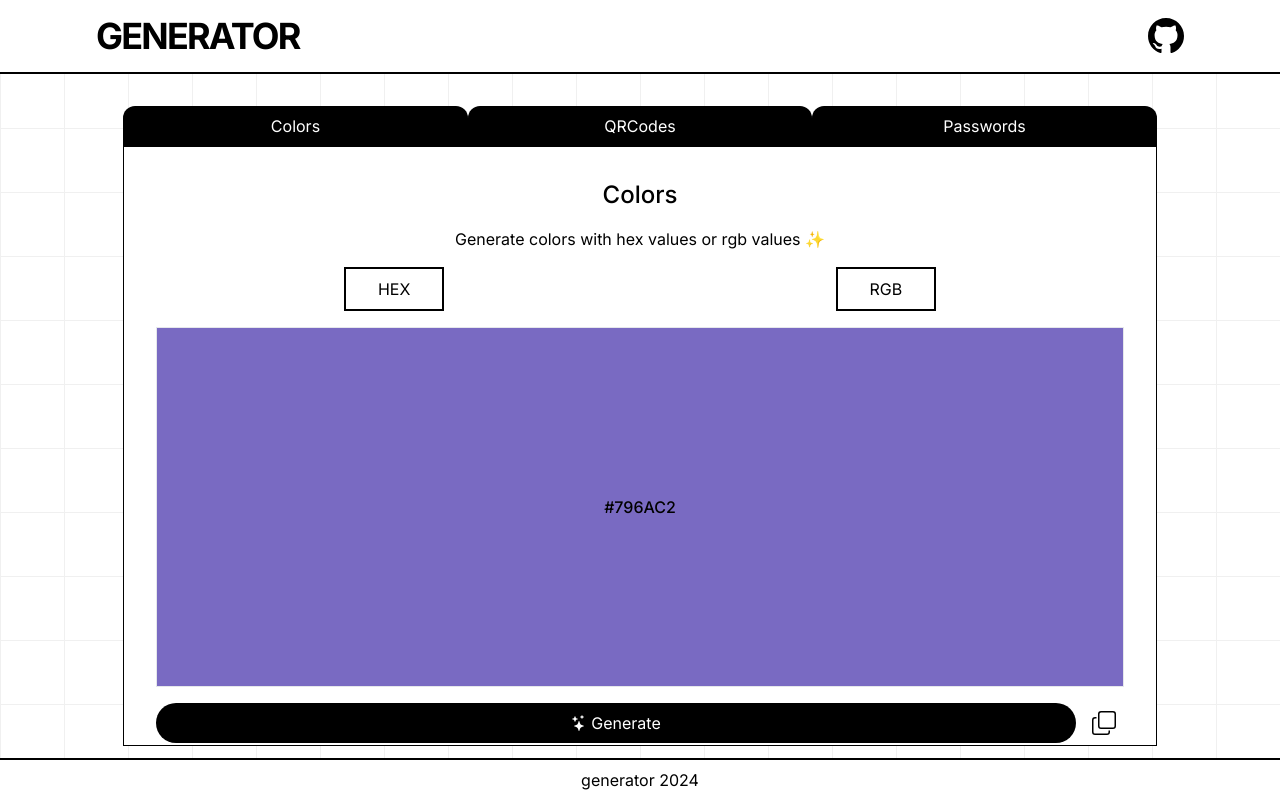
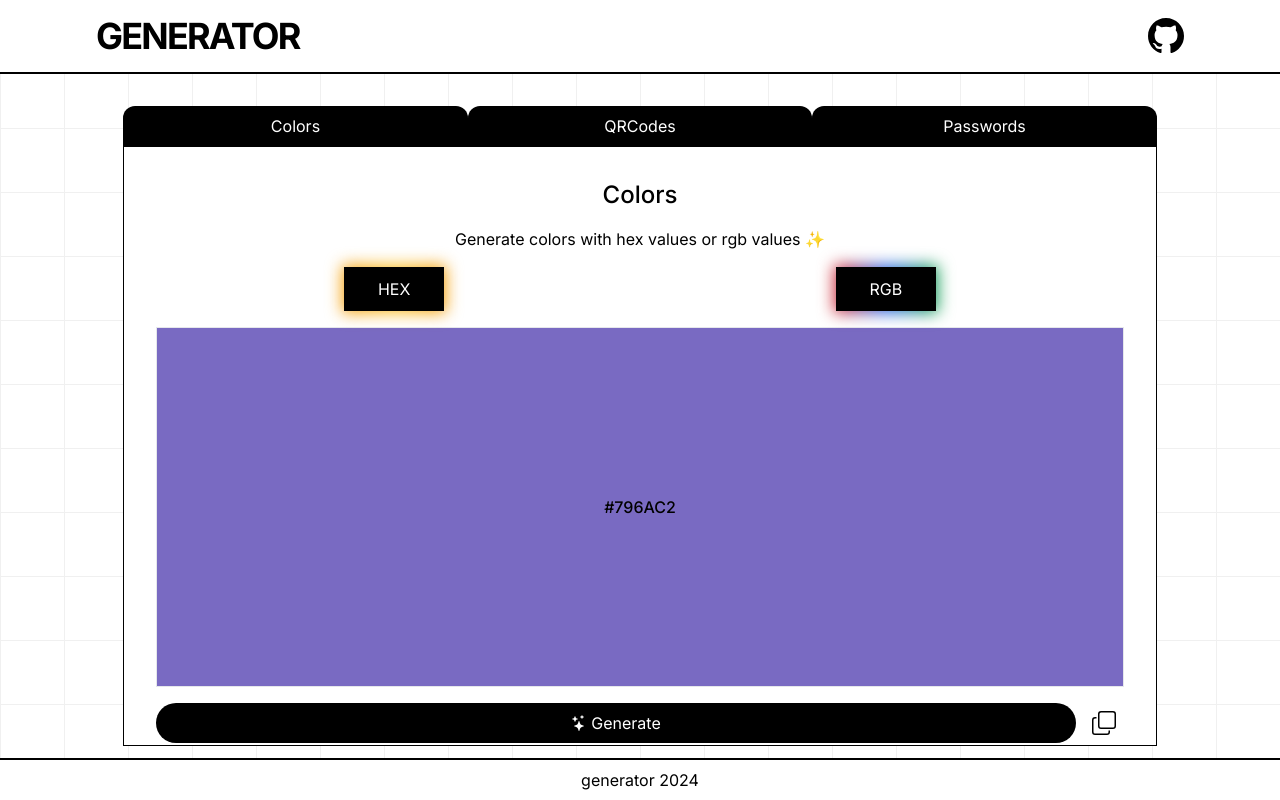
Before and after one commit to joeMacaraig/generator, a Next.js app: page / in a window 1280 px wide. Built offline with nearby package versions, Linux system fonts and the light colour scheme.

Commit message:
uploaded files

```diff
--- a/src/app/page.tsx
+++ b/src/app/page.tsx
@@ -13,8 +13,9 @@ export default function Home() {
       <div className="absolute inset-0 -z-10 h-full w-full bg-white bg-[linear-gradient(to_right,#f0f0f0_1px,transparent_1px),linear-gradient(to_bottom,#f0f0f0_1px,transparent_1px)] bg-[size:4rem_4rem]"></div>
       <div className="w-[85%]">
         <div className="flex justify-between">
-          {tabs.map((item) => (
+          {tabs.map((item, idx) => (
             <button
+              key={idx}
               onClick={() => setScreen(`${item}`)}
               className="px-4 py-2 bg-black text-white rounded-t-xl w-1/3 text-center hover:bg-zinc-800"
             >
--- a/src/components/colors.tsx
+++ b/src/components/colors.tsx
@@ -2,15 +2,14 @@
 
 import { useEffect, useState } from "react";
 import { BsStars, BsCopy } from "react-icons/bs";
-import { BiCopy } from "react-icons/bi";
 export const Colors = () => {
   const [type, setType] = useState<string>("hex");
   const [color, setColor] = useState<string>("#000000");
 
   const copy = () => {
     navigator.clipboard.writeText(color);
-    alert("Copied Color ✅")
-  }
+    alert("Copied Color ✅");
+  };
 
   //random color
   const randomColor = (length: number) => {
@@ -47,18 +46,27 @@ export const Colors = () => {
       <h1 className="text-2xl font-medium">Colors</h1>
       <p>Generate colors with hex values or rgb values ✨</p>
       <div className="w-full grid grid-cols-2 gap-4 place-items-center">
+        <div className="relative group">
+          <div className="absolute -inset-0.5 px-4 py-4 bg-gradient-to-r from-amber-500 via-amber-400 to-amber-500 blur group-hover:blur-lg transition duration-500"></div>
           <button
             onClick={() => setType("hex")}
-          className="border-black border-2 py-2 px-8"
+            className="border-black border-2 py-2 px-8 relative bg-black text-white hover:text-amber-500"
           >
             HEX
           </button>
+        </div>
+
+        <div className="relative group">
+          <div className="absolute -inset-0.5 px-4 py-4 bg-gradient-to-r from-red-600 via-blue-600 to-green-600 blur group-hover:blur-lg transition duration-500"></div>
           <button
             onClick={() => setType("rgb")}
-          className="border-black border-2 py-2 px-8"
+            className="border-black border-2 py-2 px-8 relative bg-black text-white"
           >
-          RGB
+            <span className="group-hover:text-red-400">R</span>
+            <span className="group-hover:text-green-400">G</span>
+            <span className="group-hover:text-blue-400">B</span>
           </button>
+        </div>
       </div>
       <div className="h-[45vh] border w-full">
         <div
```
Lines whose indentation alone changed are shown as unchanged.
